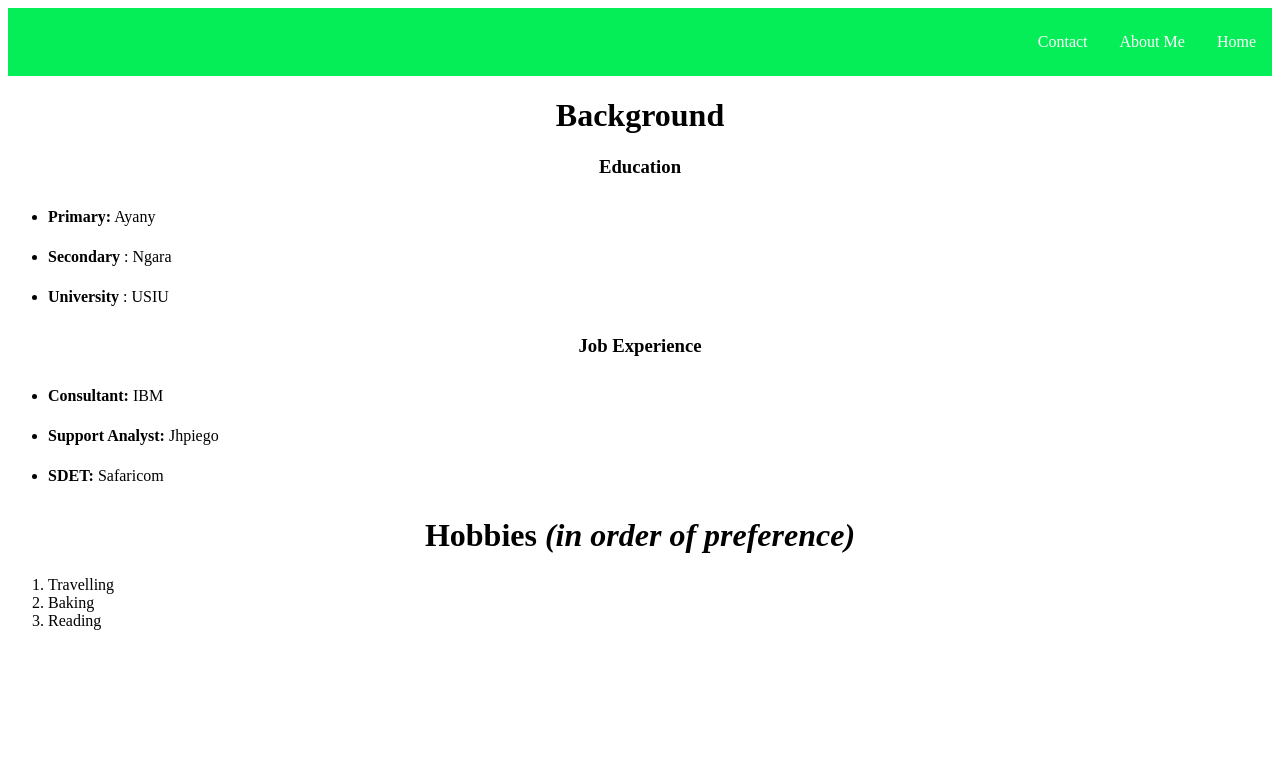
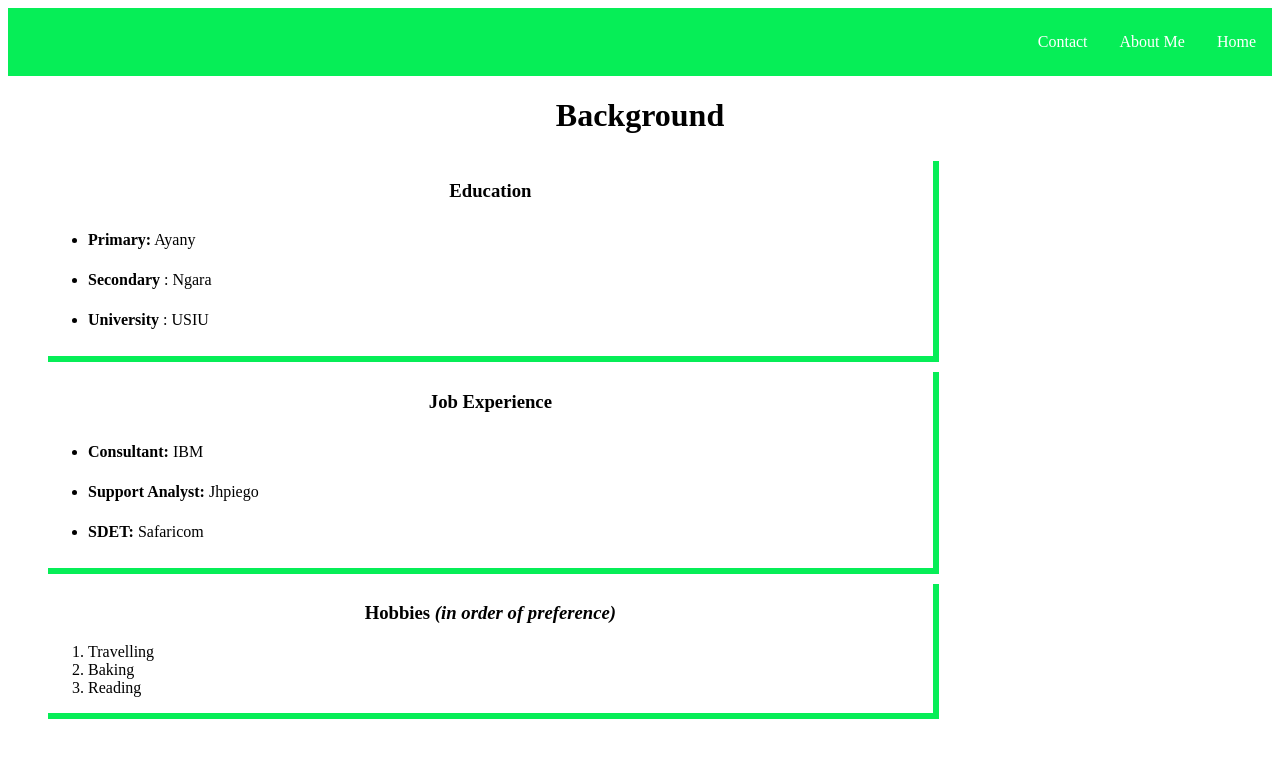
Before and after one commit to sharonoloo/portfolio-landing-page, a plain HTML site: page about-me.html in a window 1280 px wide. Drawn offline with Linux system fonts and the light colour scheme.

Commit message:
update about me page layout

```diff
--- a/about-me.html
+++ b/about-me.html
@@ -14,24 +14,32 @@
         <li><a href="#contact">Contact</a></li>
    </ul>
     <h1>Background</h1>
+
+    <div class="details">
         <h3>Education</h3>
         <ul>
             <li><strong>Primary:</strong> Ayany</li>
             <li><strong>Secondary</strong> : Ngara</li>
             <li><strong>University</strong> : USIU </li>
         </ul>
+    </div>
 
+    <div class="details">
         <h3>Job Experience</h3>
         <ul>
             <li><strong> Consultant:</strong> IBM</li>
             <li><strong>Support Analyst:</strong> Jhpiego</li>
             <li><strong>SDET:</strong> Safaricom</li>
         </ul>
-    <h1>Hobbies <em>(in order of preference)</em></h1>
+    </div>
+    <div class="details">
+        <h3>Hobbies <em>(in order of preference)</em></h3>
         <ol>
             <li>Travelling</li>
             <li>Baking</li>
             <li>Reading</li>
         </ol>
+    </div>
+
 </body>
 </html>
```
Lines whose indentation alone changed are shown as unchanged.
